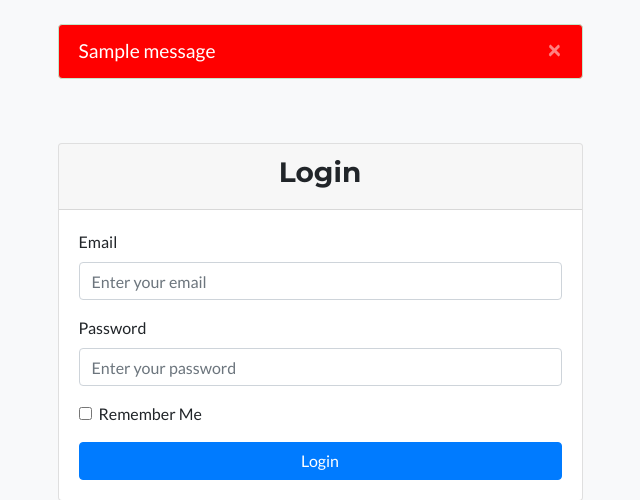
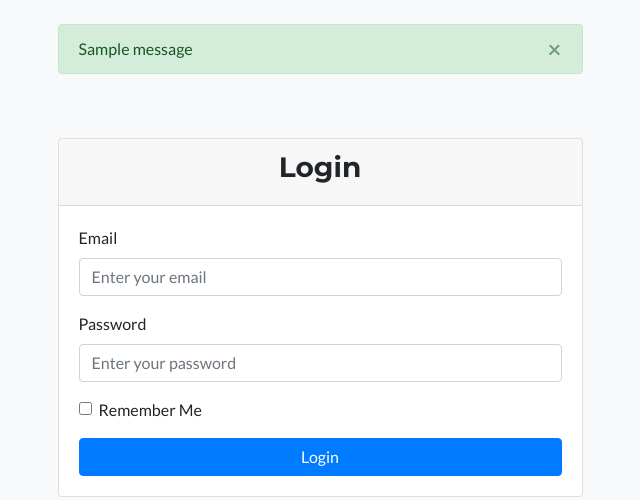
Before and after one commit to Jimohbasty/Quiz_App, a Flask app: page /login in a window 1280 px wide. Shown: the part 56-556 px from the top of the page, without its empty margins (320-960 px from the left). Run offline with Flask 2, Linux system fonts and the light colour scheme; one stand-in notice (Sample message) is shown; some libraries are stand-ins or nearby versions.

Commit message:
fix some bug

```diff
--- a/app/templates/login.html
+++ b/app/templates/login.html
@@ -9,7 +9,7 @@
             <div class="row justify-content-center">
                 <div class="col-md-6">
                     {% for category, message in messages %}
-                        <div class="login-error alert alert-{{ category }} alert-dismissible fade show" role="alert">
+                        <div class=" alert alert-{{ category }} alert-dismissible fade show" role="alert">
                             {{ message }}
                             <button type="button" class="close" data-dismiss="alert" aria-label="Close">
                                 <span aria-hidden="true">&times;</span>
--- a/app/templates/profile.html
+++ b/app/templates/profile.html
@@ -28,7 +28,7 @@
     </div>
     <div class="row mt-4">
         <div class="col-md-12">
-            <a href="{{ url_for('route.question', id = 1)}}" class="btn btn-start-quiz">Start Quiz</a>
+            <a href="{{ url_for('route.instruction')}}" class="btn btn-start-quiz">Start Quiz</a>
         </div>
     </div>
 </div>
```
Also changed, not shown: app/quiz.db.
